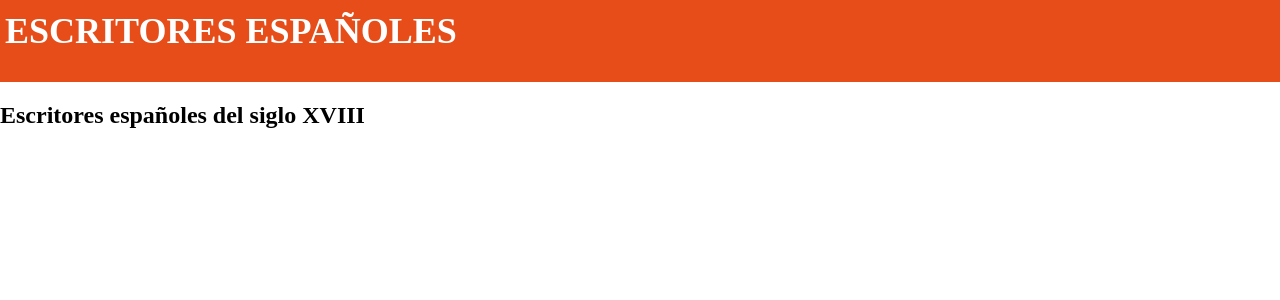
After one commit to DavidColchero/dcv_lm1819, a PHP site: page /index04.html in a window 1280 px wide. The commit adds this page. Shown: the top 300 px of the page. Run offline with PHP 8.4, Linux system fonts and the light colour scheme.

Commit message:
Adelanto ej 3

```diff
--- a/Ejercicio04/estilos03.css
+++ b/Ejercicio04/estilos03.css
@@ -35,7 +35,7 @@ p {
 div#naranja {
     background-color: #FFA666;
     width: 95%;
-    height: 150px;
+    height: 175px;
     margin: 0px auto;
     margin: 10px 50px;
     border: 2px solid #CC4400;
@@ -45,7 +45,7 @@ div#naranja {
 div#rosa {
     background-color: #FFCCFF;
     width: 95%;
-    height: 150px;
+    height: 175px;
     margin: 0px auto;
     margin: 10px 50px;
     border: 2px solid #E600E6;
--- /dev/null
+++ b/Ejercicio04/estilos04.css
@@ -0,0 +1,18 @@
+body {
+    margin: 0px;
+}
+
+@font-face {
+    src:
+}
+
+h1 {
+    font-size: 36px;
+    font-family: ;
+    background-color: #e64d19;
+    color: white;
+    margin: 0px;
+    padding-top: 10px;
+    padding-left: 5px;
+    padding-bottom: 30px;
+}
--- /dev/null
+++ b/Ejercicio04/index04.html
@@ -0,0 +1,16 @@
+<!DOCTYPE html>
+<html>
+<head>
+    <meta charset="utf-8" />
+    <meta http-equiv="X-UA-Compatible" content="IE=edge">
+    <title>Capas04</title>
+    <meta name="viewport" content="width=device-width, initial-scale=1">
+    <link rel="stylesheet" type="text/css" media="screen" href="estilos04.css" />
+<body>
+    <h1>ESCRITORES ESPAÑOLES</h1>
+    <div id="marco">
+        <h2>Escritores españoles del siglo XVIII</h2>
+    </div>
+
+</body>
+</html>
```
Also changed, not shown: Ejercicio05/index.html (added, +35 -0 lines).
